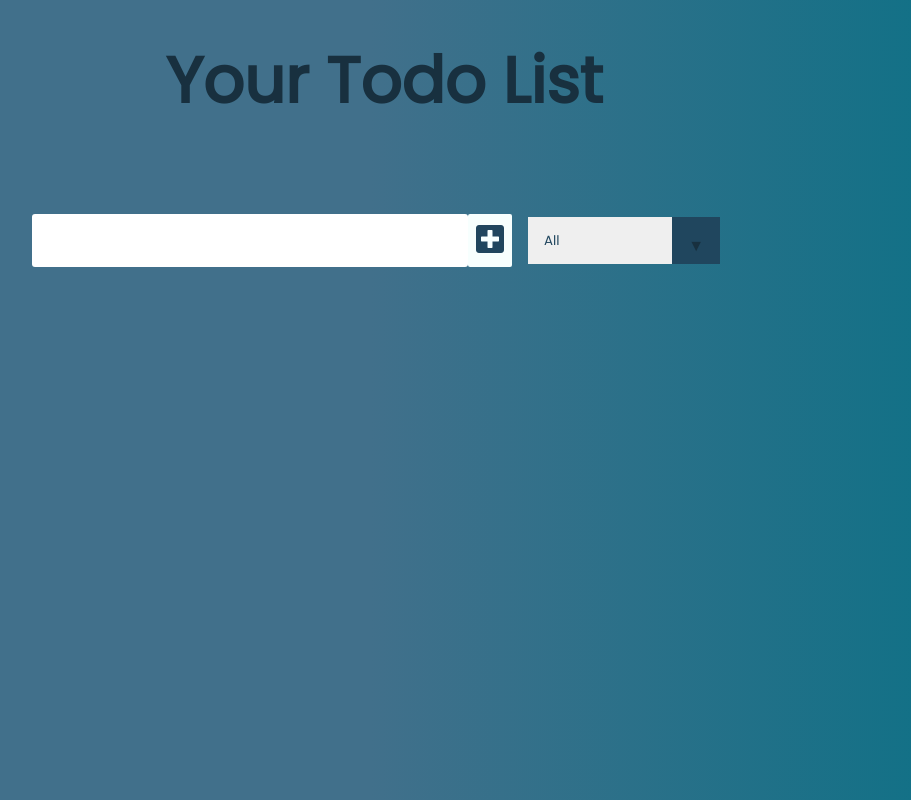
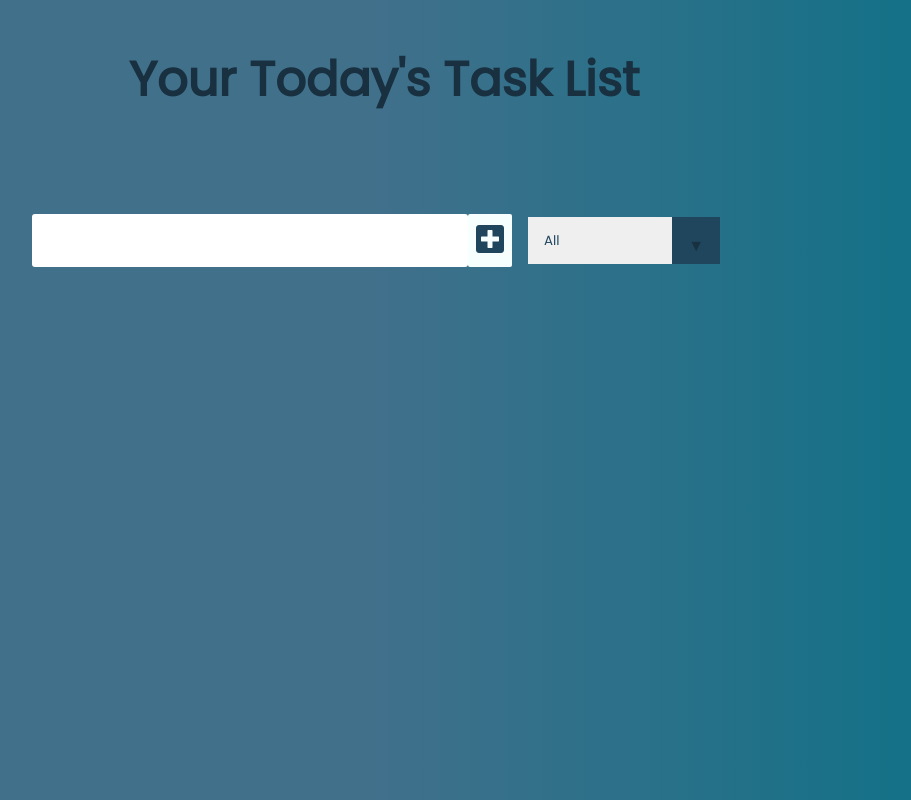
Before and after one commit to raiyan-ahmed/To-Do-App, a plain HTML site: page index.html in a window 1280 px wide. Shown: the whole page, without its empty margins (256-1167 px from the left). Drawn offline with Linux system fonts and the light colour scheme.

Commit message:
restyling some components

```diff
--- a/index.html
+++ b/index.html
@@ -16,7 +16,7 @@
 
 <body>
     <header>
-        <h1>Your Todo List</h1>
+        <h1>Your Today's Task List</h1>
     </header>
     <form>
         <input type="text" class="todo-input" />
--- a/style.css
+++ b/style.css
@@ -13,7 +13,7 @@ body {
 }
 
 header {
-    font-size: 2rem;
+    font-size: 1.5rem;
 }
 
 header,
```
